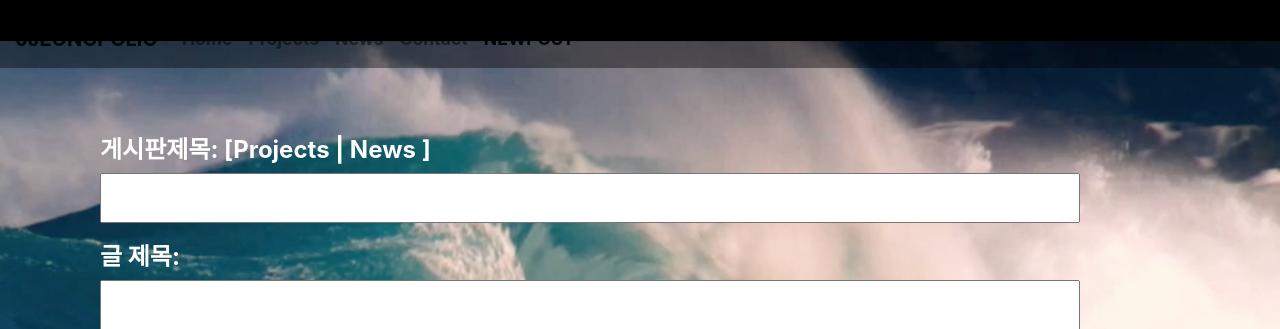
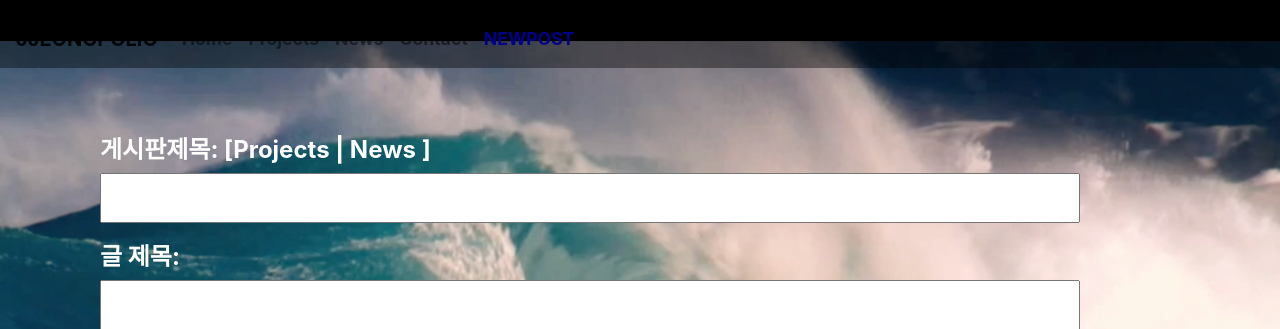
Before and after one commit to wwjdtm/Django_web, a Django app: page /polioapp/Create/ in a window 1280 px wide; the page is wider, and only the part inside the window is pictured. Shown: the top 329 px of that part. Run offline with Django 3.2, Linux system fonts and the light colour scheme; some libraries are stand-ins or nearby versions.

Commit message:
change color

```diff
--- a/winkproject/polioapp/templates/Contact.html
+++ b/winkproject/polioapp/templates/Contact.html
@@ -15,7 +15,7 @@
           <a class="nav-link" href="{% url 'Contact' %}">Contact</a>
       </li>
       <li class="nav-item">
-        <a class="nav-link" href="{% url 'Create' %}">NEWPOST</a>
+        <a class="nav-link"style="color:darkblue;" href="{% url 'Create' %}">NEWPOST</a>
       </li>
     </ul>
   </div>
--- a/winkproject/polioapp/templates/Create.html
+++ b/winkproject/polioapp/templates/Create.html
@@ -14,8 +14,8 @@
       <li class="nav-item">
           <a class="nav-link" href="{% url 'Contact' %}">Contact</a>
       </li>
-      <li class="nav-item active">
-        <a class="nav-link" href="{% url 'Create' %}">NEWPOST</a>
+      <li class="nav-item">
+        <a class="nav-link"style="color:darkblue;" href="{% url 'Create' %}">NEWPOST</a>
       </li>
     </ul>
   </div>
--- a/winkproject/polioapp/templates/Ndetail.html
+++ b/winkproject/polioapp/templates/Ndetail.html
@@ -15,7 +15,7 @@
           <a class="nav-link" href="{% url 'Contact' %}">Contact</a>
       </li>
       <li class="nav-item">
-        <a class="nav-link" href="{% url 'Create' %}">NEWPOST</a>
+        <a class="nav-link"style="color:darkblue;" href="{% url 'Create' %}">NEWPOST</a>
       </li>
     </ul>
   </div>
--- a/winkproject/polioapp/templates/News.html
+++ b/winkproject/polioapp/templates/News.html
@@ -15,7 +15,7 @@
           <a class="nav-link" href="{% url 'Contact' %}">Contact</a>
       </li>
       <li class="nav-item">
-        <a class="nav-link" href="{% url 'Create' %}">NEWPOST</a>
+        <a class="nav-link" style="color:darkblue;"href="{% url 'Create' %}">NEWPOST</a>
       </li>
     </ul>
   </div>
--- a/winkproject/polioapp/templates/Pdetail.html
+++ b/winkproject/polioapp/templates/Pdetail.html
@@ -16,7 +16,7 @@
           <a class="nav-link" href="{% url 'Contact' %}">Contact</a>
       </li>
       <li class="nav-item">
-        <a class="nav-link" href="{% url 'Create' %}">NEWPOST</a>
+        <a class="nav-link" style="color:darkblue;"href="{% url 'Create' %}">NEWPOST</a>
       </li>
     </ul>
   </div>
--- a/winkproject/polioapp/templates/Project.html
+++ b/winkproject/polioapp/templates/Project.html
@@ -16,7 +16,7 @@
           <a class="nav-link" href="{% url 'Contact' %}">Contact</a>
       </li>
       <li class="nav-item">
-        <a class="nav-link" href="{% url 'Create' %}">NEWPOST</a>
+        <a class="nav-link" style="color:darkblue;"href="{% url 'Create' %}">NEWPOST</a>
       </li>
     </ul>
   </div>
--- a/winkproject/polioapp/templates/home.html
+++ b/winkproject/polioapp/templates/home.html
@@ -15,7 +15,7 @@
           <a class="nav-link" href="{% url 'Contact' %}">Contact</a>
       </li>
       <li class="nav-item">
-        <a class="nav-link" href="{% url 'Create' %}">NEWPOST</a>
+        <a class="nav-link" style="color:darkblue;" href="{% url 'Create' %}">NEWPOST</a>
       </li>
     </ul>
   </div>
```
